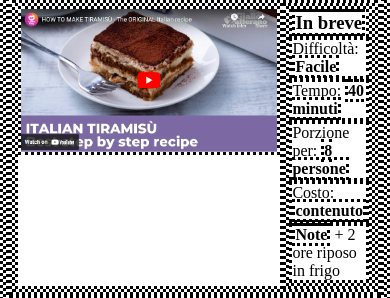
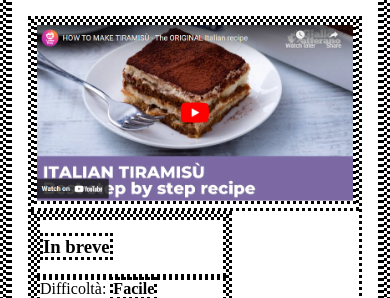
Before and after one commit to JanLascala/htmlcss-responsive-layout, a plain HTML site: page index.html in a window 390 px wide. Shown: the part 118-416 px from the top of the page. Drawn offline with Linux system fonts and the light colour scheme.

Commit message:
Style container minor

```diff
--- a/ass/style/style.css
+++ b/ass/style/style.css
@@ -18,6 +18,11 @@
 
 
 /*utilities? general aspect*/
+
+h3 {
+    padding-top: 1rem;
+    padding-bottom: 1rem;
+}
 
 img {
     max-width: 100%;
@@ -49,6 +54,12 @@ footer {
     color: var(--gboo-primary-darker);
 }
 
+.container {
+    width: 100%;
+    margin: auto;
+    padding: 1rem;
+}
+
 /*smartphone view*/
 @media screen and (max-width: 480px) {
 
@@ -60,7 +71,13 @@ footer {
 
     .row {
         display: flex;
+        flex-wrap: wrap;
     }
+
+    .columns {
+        width: 50%;
+    }
+
 
     .main-content {
         text-align: center;
```
